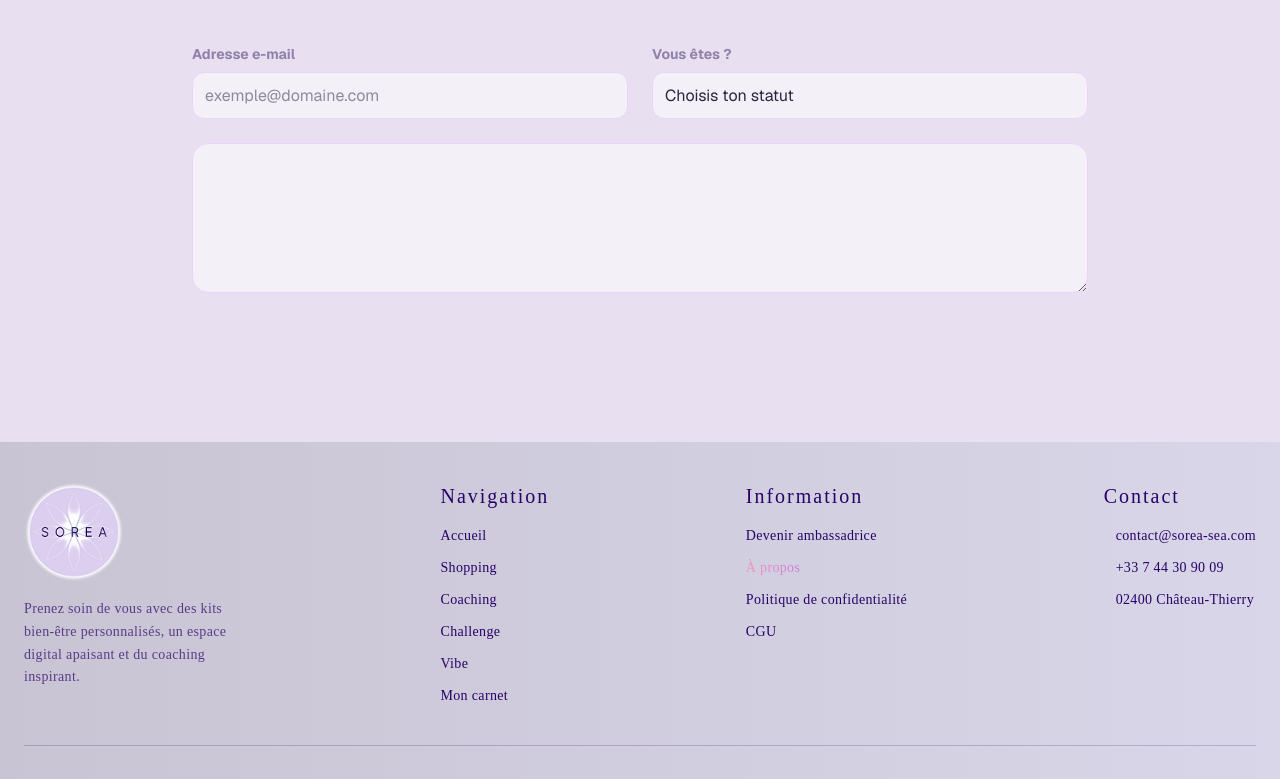
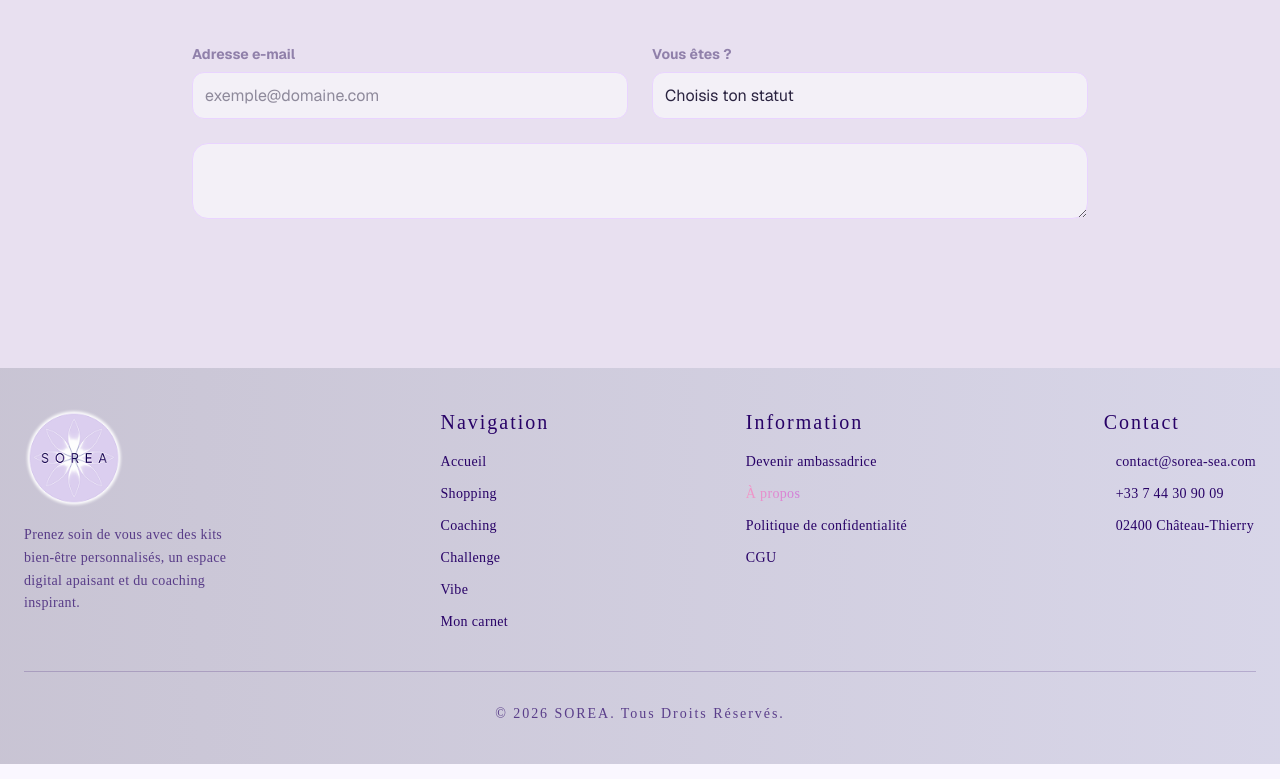
Before and after one commit to SOREA-sea/SOREA, a Next.js app: page /about in a window 1280 px wide. Shown: the part 1474-2253 px from the top of the page. Built offline with nearby package versions, Linux system fonts and the light colour scheme; no server answers; some icons are missing; a web font is replaced by a local one.

Commit message:
about en cours &abos

```diff
--- a/src/app/about/page.tsx
+++ b/src/app/about/page.tsx
@@ -14,8 +14,8 @@ export default function AboutPage() {
           <div className="bg-white rounded-2xl p-8 shadow-sm border border-purple-100 relative">
             <ul className="space-y-6 text-sm md:text-base leading-relaxed list-disc list-inside marker:text-purple-300">
               <li>Description storytelling</li>
-              <li>SOREA est née du désir de créer un espace dédié au bien-être et à l'épanouissement personnel, pour aider chacun à cultiver la sérénité dans son quotidien.</li>
-              <li>Notre mission est d'accompagner chacun sur son chemin de développement personnel à travers des produits et outils inspirants.</li>
+              <li>SOREA est née du désir de créer un espace dédié au bien-être et à l&apos;épanouissement personnel, pour aider chacun à cultiver la sérénité dans son quotidien.</li>
+              <li>Notre mission est d&apos;accompagner chacun sur son chemin de développement personnel à travers des produits et outils inspirants.</li>
             </ul>
             <button className="absolute bottom-4 right-8 text-[#7b2fbf] font-bold text-xs hover:underline">Lire plus</button>
           </div>
@@ -51,7 +51,7 @@ export default function AboutPage() {
               <ul className="space-y-6 text-sm list-disc list-inside marker:text-purple-300">
                 <li><strong>SEA</strong> : Sérénité, Équilibre et Alignement sont au coeur de notre approche, guidant chacune de nos actions et créations.</li>
                 <li>“SOREA”, pourquoi ce nom ?</li>
-                <li>L'équipe : Derrière SOREA se trouve une équipe passionnée par le bien-être, composée d'experts et de créateurs partageant une vision commune.</li>
+                <li>L&apos;équipe : Derrière SOREA se trouve une équipe passionnée par le bien-être, composée d&apos;experts et de créateurs partageant une vision commune.</li>
               </ul>
               <button className="absolute bottom-4 right-8 text-[#7b2fbf] font-bold text-xs hover:underline">En savoir plus</button>
             </div>
@@ -98,7 +98,7 @@ export default function AboutPage() {
               </select>
             </div>
             <div className="md:col-span-2">
-              <textarea className="w-full bg-[#f3f0f7] border border-purple-200 rounded-2xl p-4 outline-none focus:border-[#7b2fbf] min-h-[150px]"></textarea>
+              <textarea className="w-full bg-[#f3f0f7] border border-purple-200 rounded-2xl p-4 outline-none focus:border-[#7b2fbf]"></textarea>
             </div>
           </form>
         </section>
```
